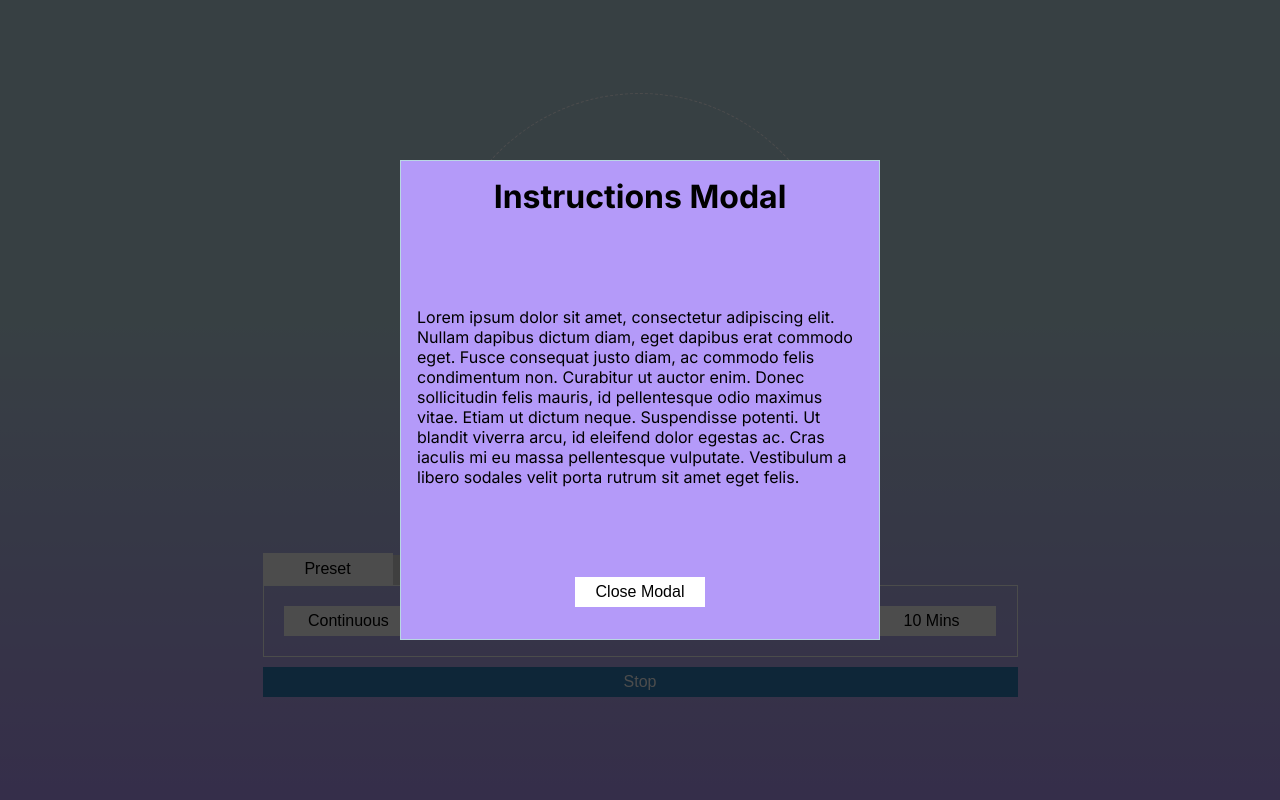
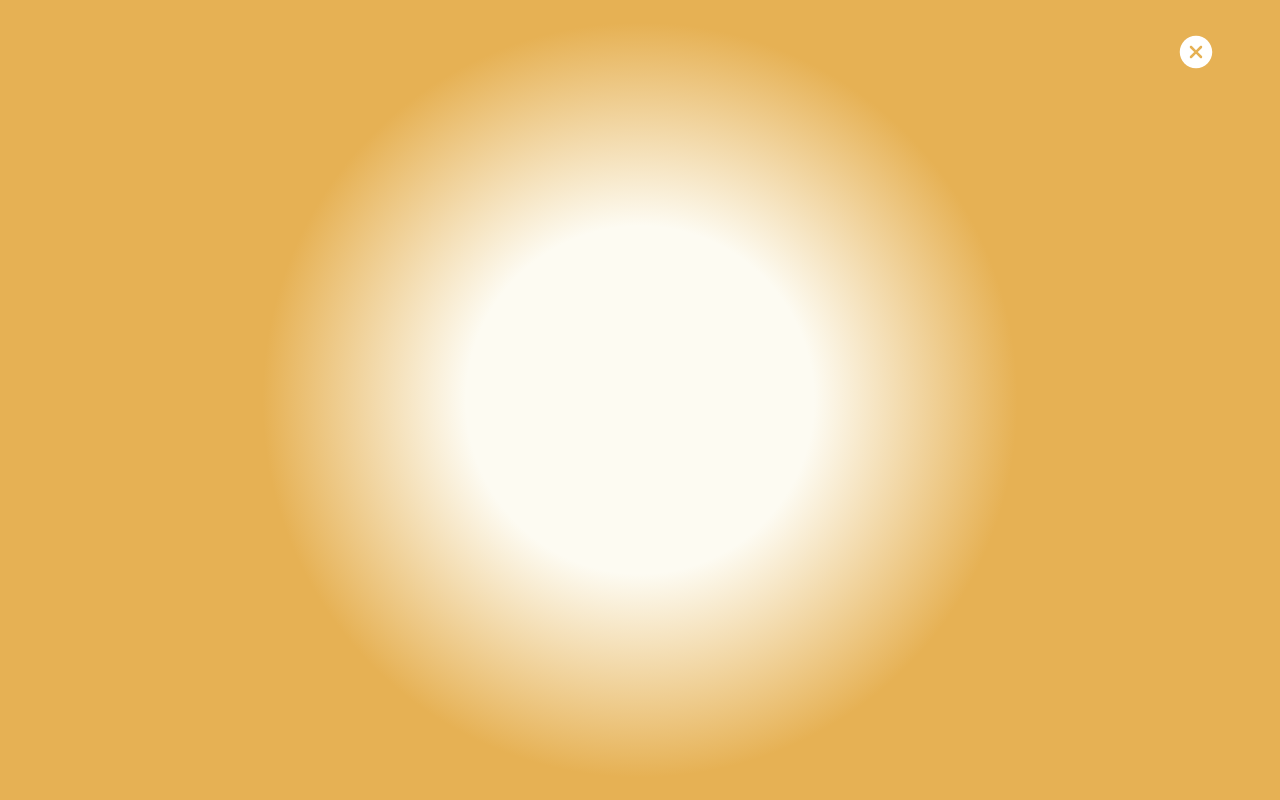
Before and after one commit to LeeMaskell/breathr, a Next.js app: page /resonant-breathing in a window 1280 px wide. Both pictures are taken after a click on the element 548 px from the left and 570 px from the top of the page. Built offline with nearby package versions, Linux system fonts and the light colour scheme.

Commit message:
Ambient Breathing Display

```diff
--- a/src/app/library/context.tsx
+++ b/src/app/library/resonantBreathingContext.tsx
@@ -15,6 +15,8 @@ interface IContextState {
   setGuideText: (s: string) => void;
   openModal: boolean;
   setOpenModal: (arg0: boolean) => void;
+  openAmbientResonantDisplay: boolean;
+  setOpenAmbientResonantDisplay: (arg0: boolean) => void;
 }
 
 const StateContext = createContext({} as IContextState);
@@ -27,6 +29,7 @@ export default function StateContextWrapper({ children }: any) {
   const [customIterationCount, setCustomIterationCount] = useState<number>(0);
   const [guideText, setGuideText] = useState<string>("");
   const [openModal, setOpenModal] = useState<boolean>(false);
+  const [openAmbientResonantDisplay, setOpenAmbientResonantDisplay] = useState<boolean>(false);
 
   const sharedState: any = {
     startAnimation,
@@ -43,6 +46,8 @@ export default function StateContextWrapper({ children }: any) {
     setGuideText,
     openModal,
     setOpenModal,
+    openAmbientResonantDisplay,
+    setOpenAmbientResonantDisplay,
   };
   return (
     <StateContext.Provider value={sharedState}>
--- a/src/app/resonant-breathing/page.tsx
+++ b/src/app/resonant-breathing/page.tsx
@@ -1,9 +1,9 @@
 "use client";
-import React, { useEffect, useRef, useState } from "react";
+import React from "react";
 import BreathingMethod from "@/components/LayoutComponents/BreathingMethod/BreathingMethod";
 import ResonantBreathingAnimation from "@/components/LayoutComponents/ResonantBreathing/ResonantBreathingAnimation";
 import Overlays from "@/components/LayoutComponents/Overlays/Overlays";
-import StateContextWrapper, { useStateContext } from "../library/context";
+import StateContextWrapper from "../library/resonantBreathingContext";
 import ControlPanel from "@/components/ContainerComponents/ControlPanel/ControlPanel";
 import GuideText from "@/components/ContainerComponents/GuideText/GuideText";
 import styled from "styled-components";
--- /dev/null
+++ b/src/components/ContainerComponents/AmbientResonance/AmbientResonantDisplay.tsx
@@ -0,0 +1,23 @@
+import React, { useState } from "react";
+import { useStateContext } from "@/app/library/resonantBreathingContext";
+import { AmbientDisplay, Close } from "./styles";
+import { IoIosCloseCircle } from "react-icons/io";
+
+export default function AmbientResonantDisplay() {
+  const { setOpenAmbientResonantDisplay } = useStateContext();
+  const [showButton, setShowButton] = useState<boolean>(false);
+
+  // hide the button so that the ambient display is uncluttered
+  const handleShowButton = (e: React.MouseEvent) => {
+    setShowButton(true);
+    setTimeout(() => setShowButton(false), 3000);
+  }
+
+  return (
+    <AmbientDisplay onMouseMove={(e) => handleShowButton(e)}>
+      {showButton && <Close onClick={() => setOpenAmbientResonantDisplay(false)}>
+        <IoIosCloseCircle size="40px" color="white"/>
+      </Close>}
+    </AmbientDisplay>
+  );
+}
--- /dev/null
+++ b/src/components/ContainerComponents/AmbientResonance/styles.ts
@@ -0,0 +1,41 @@
+import styled from "styled-components";
+
+export const Close = styled.div`
+    position: absolute;
+    right: 4rem;
+    top: 2rem;
+    cursor: pointer;
+`;
+
+export const AmbientDisplay = styled.div`
+  @property --percentage {
+    syntax: "<percentage>";
+    inherits: false;
+    initial-value: 5%;
+  }
+
+  @keyframes breatheAnimation {
+    0% {
+      --percentage: 5%;
+    }
+    50% {
+      --percentage: 40%;
+    }
+    100% {
+      --percentage: 5%;
+    }
+  }
+
+  position: absolute;
+  top: 0;
+  left: 0;
+  width: 100%;
+  height: 100vh;
+  z-index: 10;
+  background: radial-gradient(
+    circle,
+    rgba(253, 251, 242, 1.0) var(--percentage),
+    rgba(230, 177, 84, 1.0) 50%
+  );
+  animation: breatheAnimation 11s ease-in-out infinite alternate;
+`;
--- a/src/components/ContainerComponents/ControlPanel/ControlPanel.tsx
+++ b/src/components/ContainerComponents/ControlPanel/ControlPanel.tsx
@@ -8,16 +8,16 @@ import {
   SettingContainer,
   Inputs,
   Label,
-  Information,
+  IconButton,
 } from "./styles";
-import { useStateContext } from "@/app/library/context";
+import { useStateContext } from "@/app/library/resonantBreathingContext";
 import {
   FOUR_POINT_FIVE_SECONDS,
   FIVE_POINT_FIVE_SECONDS,
   SIX_POINT_FIVE_SECONDS,
 } from "../../../app/library/constants";
 import ButtonGroup from "@/components/LayoutComponents/ButtonGroup/ButtonGroup";
-import { BsFillInfoCircleFill } from "react-icons/bs";
+import { BsFillInfoCircleFill, BsArrowsFullscreen } from "react-icons/bs";
 import styled from "styled-components";
 
 const ResponsiveButtonContainer = styled.div`
@@ -41,6 +41,7 @@ export default function ControlPanel() {
     showDefaultPresetSettings,
     setShowDefaultPresetSettings,
     setOpenModal,
+    setOpenAmbientResonantDisplay
   } = useStateContext();
 
   // Add interface/types for active
@@ -153,9 +154,12 @@ export default function ControlPanel() {
           variant="toggle"
           active={active === "btn2"}
         />
-        <Information onClick={() => setOpenModal(true)}>
+        <IconButton onClick={() => setOpenAmbientResonantDisplay(true)}>
+          <BsArrowsFullscreen size="20px" />
+        </IconButton>
+        <IconButton onClick={() => setOpenModal(true)}>
           <BsFillInfoCircleFill size="20px" />
-        </Information>
+        </IconButton>
       </ButtonGroup>
 
       <QuickStartPresets $visible={showDefaultPresetSettings}>
@@ -236,12 +240,6 @@ export default function ControlPanel() {
         onClick={() => setStartAnimation(false)}
         variant="secondary"
       />
-
-      {/* <Button
-              text="Instructions"
-              variant="secondary"
-              onClick={() => setOpenModal(true)}
-            /> */}
     </ControlPanelContainer>
   );
 }
--- a/src/components/ContainerComponents/ControlPanel/styles.ts
+++ b/src/components/ContainerComponents/ControlPanel/styles.ts
@@ -66,7 +66,7 @@ export const Label = styled.label`
     margin-right: 0.625rem;
 `;
 
-export const Information = styled.div`
+export const IconButton = styled.div`
     margin-left: 1rem;
     margin-bottom: 0.188rem;
     cursor: pointer;
--- a/src/components/ContainerComponents/GuideText/GuideText.tsx
+++ b/src/components/ContainerComponents/GuideText/GuideText.tsx
@@ -1,6 +1,6 @@
 import React, { useState, useRef, useEffect, useCallback } from "react";
 import { GuideTextContainer, Text } from "./styles";
-import { useStateContext } from "@/app/library/context";
+import { useStateContext } from "@/app/library/resonantBreathingContext";
 
 // make this component atomic before creating other breathing methods.
 export default function GuideText() {
--- a/src/components/LayoutComponents/Modal/Modal.tsx
+++ b/src/components/LayoutComponents/Modal/Modal.tsx
@@ -1,7 +1,7 @@
 import React from "react";
 import styled from "styled-components";
 import { ModalContainer, ModalContent, ModalTitle, ModalText } from "./styles";
-import { useStateContext } from "@/app/library/context";
+import { useStateContext } from "@/app/library/resonantBreathingContext";
 import Button from "@/components/ContainerComponents/Button/button";
 
 const ResponsiveButtonContainer = styled.div`
@@ -10,7 +10,7 @@ const ResponsiveButtonContainer = styled.div`
 `;
 
 export default function Modal() {
-  const StateContext = useStateContext();
+  const { setOpenModal } = useStateContext();
   return (
     <ModalContainer>
       <ModalContent>
@@ -29,7 +29,7 @@ export default function Modal() {
           <Button
             text="Close Modal"
             variant="primary"
-            onClick={() => StateContext.setOpenModal(false)}
+            onClick={() => setOpenModal(false)}
           />
         </ResponsiveButtonContainer>
       </ModalContent>
--- a/src/components/LayoutComponents/Overlays/Overlays.tsx
+++ b/src/components/LayoutComponents/Overlays/Overlays.tsx
@@ -1,7 +1,8 @@
 import React, { useState, useEffect, useRef } from 'react'
 import { createPortal } from 'react-dom';
 import Modal from '../Modal/Modal';
-import { useStateContext } from '@/app/library/context';
+import { useStateContext } from '@/app/library/resonantBreathingContext';
+import AmbientResonance from '@/components/ContainerComponents/AmbientResonance/AmbientResonantDisplay';
 
 export default function Overlays() {
   const overlaysRef = useRef<Element | null>(null);
@@ -9,13 +10,14 @@ export default function Overlays() {
   const StateContext = useStateContext();
 
   useEffect(() => {
-    overlaysRef.current = document.querySelector<HTMLElement>("#overlays")
-    setMounted(true)
+    overlaysRef.current = document.querySelector<HTMLElement>("#overlays");
+    setMounted(true);
   }, [])
 
   return (
     <>
         {(StateContext.openModal && mounted && overlaysRef.current) ? createPortal(<Modal />, overlaysRef.current) : null}
+        {(StateContext.openAmbientResonantDisplay && mounted && overlaysRef.current) ? createPortal(<AmbientResonance />, overlaysRef.current) : null}
     </>
   )
 }
--- a/src/components/LayoutComponents/ResonantBreathing/ResonantBreathingAnimation.tsx
+++ b/src/components/LayoutComponents/ResonantBreathing/ResonantBreathingAnimation.tsx
@@ -1,6 +1,6 @@
 "use client";
 import React from 'react';
-import { useStateContext } from "../../../app/library/context";
+import { useStateContext } from "../../../app/library/resonantBreathingContext";
 import { AnimationContainer, AnimationShape, AnimationLimit } from './styles';
 
 export default function ResonantBreathingAnimation() {
```
Also changed, not shown: src/app/page.tsx (+27 -7 lines), 1 other file (tests, documents, lock files or other folders).
